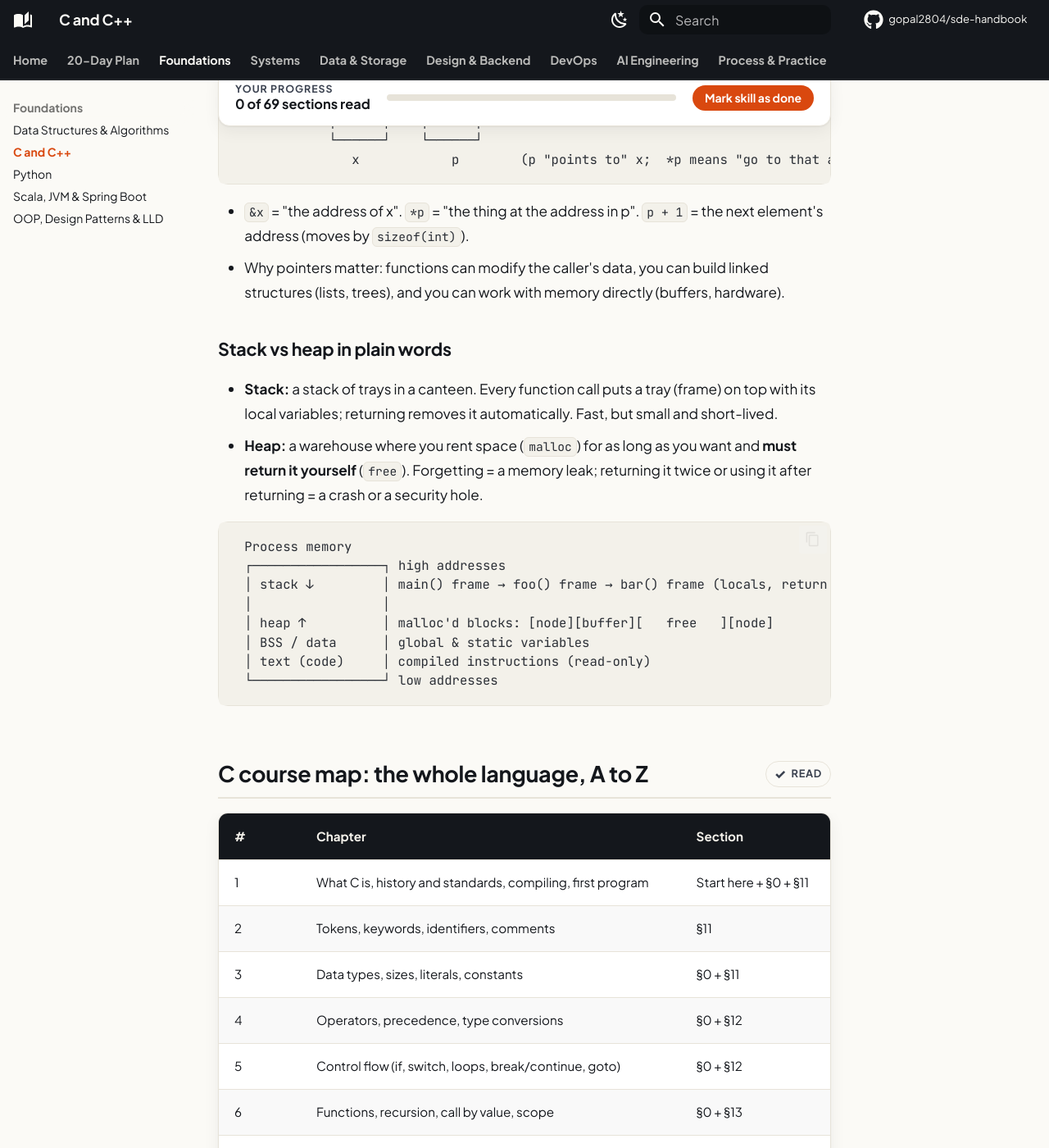
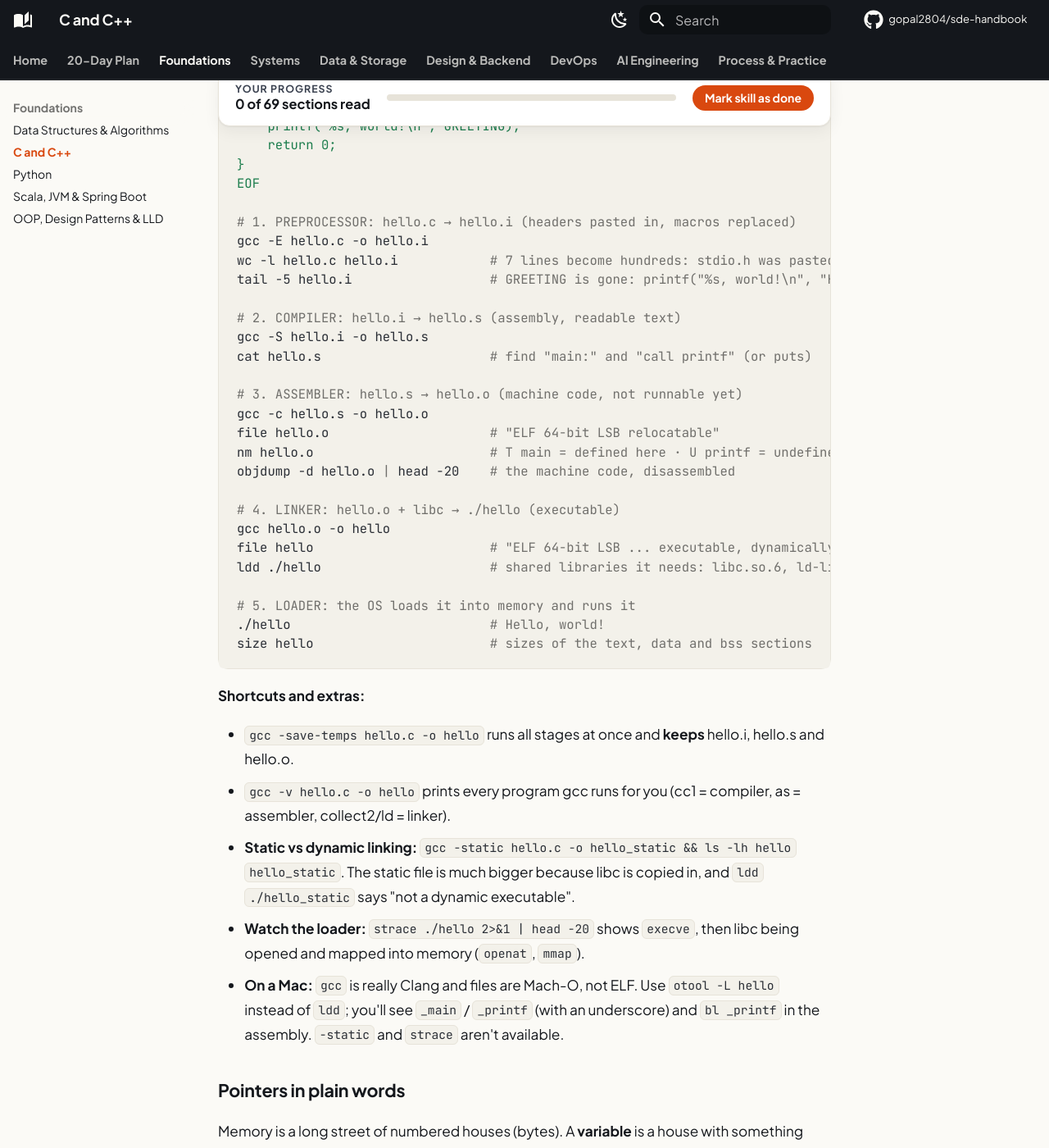
Before and after one commit to gopal2804/sde-handbook, an MkDocs documentation site: the page built from docs/02_C_and_Cpp.md, in a window 1280 px wide and 1400 px high, scrolled down 1630 px. Shown: the whole window at 82% size. Built offline with MkDocs 1.6.1 and Material for MkDocs 9.7.7, drawn with Linux system fonts in a browser that asks for light colours; comment, search, counter and statistics services are not loaded; some of the changed text lies outside the part shown.

Commit message:
Add terminal walkthroughs for the C, Python and JVM pipelines
Each "how your code runs" diagram now has step-by-step commands that
produce every intermediate file (.i/.s/.o, .pyc, .class/.jar) and show
what to look for in it.

Co-Authored-By: Claude Opus 5.5 <noreply@anthropic.com>

````diff
--- a/docs/02_C_and_Cpp.md
+++ b/docs/02_C_and_Cpp.md
@@ -27,6 +27,53 @@
                                                                                       resolves names)
  ./hello ──► LOADER (the OS maps the program into memory) ──► process with text, data, heap, stack
 ```
+
+**Try it yourself in the terminal.** Each command runs one stage, so you can open the file it produces before going to the next. Use Linux or WSL; Mac differences are listed after the block.
+
+```bash
+# 0. Write a tiny program
+cat > hello.c <<'EOF'
+#include <stdio.h>
+#define GREETING "Hello"
+
+int main(void) {
+    printf("%s, world!\n", GREETING);
+    return 0;
+}
+EOF
+
+# 1. PREPROCESSOR: hello.c → hello.i (headers pasted in, macros replaced)
+gcc -E hello.c -o hello.i
+wc -l hello.c hello.i            # 7 lines become hundreds: stdio.h was pasted in
+tail -5 hello.i                  # GREETING is gone: printf("%s, world!\n", "Hello");
+
+# 2. COMPILER: hello.i → hello.s (assembly, readable text)
+gcc -S hello.i -o hello.s
+cat hello.s                      # find "main:" and "call printf" (or puts)
+
+# 3. ASSEMBLER: hello.s → hello.o (machine code, not runnable yet)
+gcc -c hello.s -o hello.o
+file hello.o                     # "ELF 64-bit LSB relocatable"
+nm hello.o                       # T main = defined here · U printf = undefined, the linker must find it
+objdump -d hello.o | head -20    # the machine code, disassembled
+
+# 4. LINKER: hello.o + libc → ./hello (executable)
+gcc hello.o -o hello
+file hello                       # "ELF 64-bit LSB ... executable, dynamically linked"
+ldd ./hello                      # shared libraries it needs: libc.so.6, ld-linux…
+
+# 5. LOADER: the OS loads it into memory and runs it
+./hello                          # Hello, world!
+size hello                       # sizes of the text, data and bss sections
+```
+
+**Shortcuts and extras:**
+
+- `gcc -save-temps hello.c -o hello` runs all stages at once and **keeps** hello.i, hello.s and hello.o.
+- `gcc -v hello.c -o hello` prints every program gcc runs for you (cc1 = compiler, as = assembler, collect2/ld = linker).
+- **Static vs dynamic linking:** `gcc -static hello.c -o hello_static && ls -lh hello hello_static`. The static file is much bigger because libc is copied in, and `ldd ./hello_static` says "not a dynamic executable".
+- **Watch the loader:** `strace ./hello 2>&1 | head -20` shows `execve`, then libc being opened and mapped into memory (`openat`, `mmap`).
+- **On a Mac:** `gcc` is really Clang and files are Mach-O, not ELF. Use `otool -L hello` instead of `ldd`; you'll see `_main` / `_printf` (with an underscore) and `bl _printf` in the assembly. `-static` and `strace` aren't available.
 
 ### Pointers in plain words
 Memory is a long street of numbered houses (bytes). A **variable** is a house with something inside. A **pointer** is a slip of paper with a **house address** written on it.
@@ -310,6 +357,8 @@ union U { int i; float f; char b[4]; };// all members share memory; size = the l
 ```
 source.c → [preprocessor] → .i → [compiler] → .s (assembly) → [assembler] → .o (object) → [linker] → executable
 ```
+
+**Commands for each stage:** `gcc -E` (→ .i), `gcc -S` (→ .s), `gcc -c` (→ .o), `gcc file.o -o app` (link). Step-by-step walkthrough with what to look for: [How a C program becomes a running process](#how-a-c-program-becomes-a-running-process).
 
 - **Preprocessor:** `#include` (pastes the file), `#define` macros, `#ifdef` (conditional compilation). Include guards (`#ifndef X_H #define X_H … #endif`) or `#pragma once` prevent double inclusion.
 - **Macros vs inline functions:** a macro is text substitution with no type checking, and arguments can be evaluated twice: `#define SQ(x) x*x` gives `SQ(a+1)` = `a+1*a+1`. Always parenthesise, or prefer `inline`.
````
Also changed, not shown: docs/03_Python.md (+30 -0 lines), docs/04_Scala_JVM_SpringBoot.md (+39 -0 lines).
